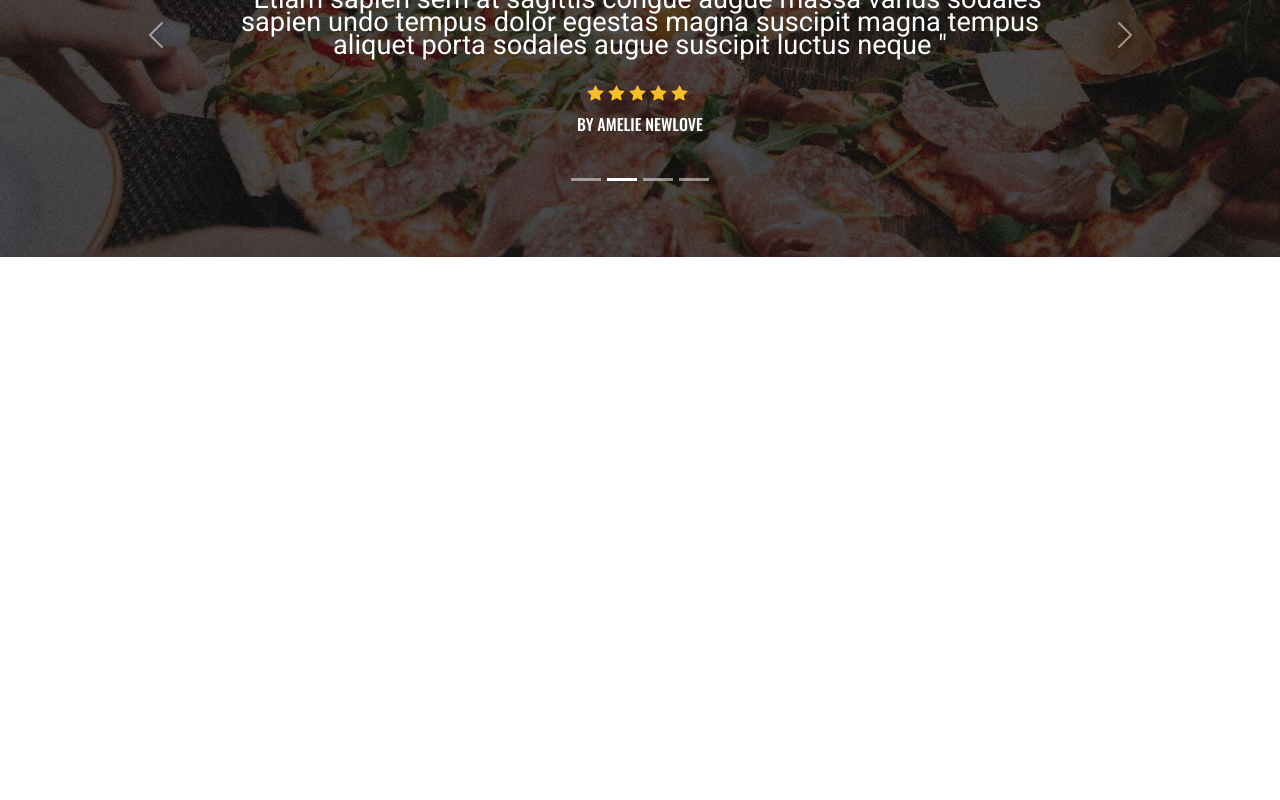
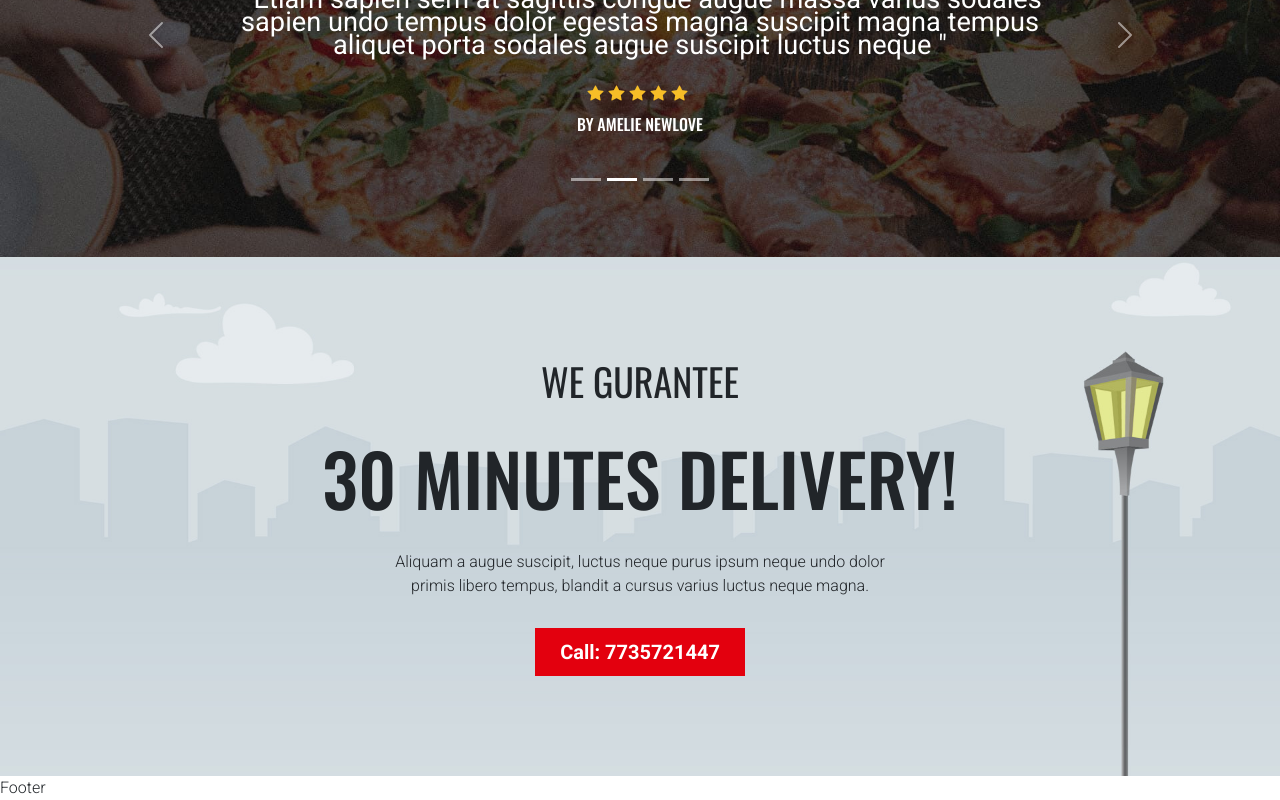
Before and after one commit to rjn45/React_food_app, a React (Create React App) app: page / in a window 1280 px wide. Shown: the part 6298-7098 px from the top of the page. Before the commit the page ends 6555 px from the top, so only its background shows below. Built offline with nearby package versions, Linux system fonts and the light colour scheme.

Commit message:
sectio 7 contact section added

```diff
--- a/src/component/Layouts/Layout.js
+++ b/src/component/Layouts/Layout.js
@@ -1,13 +1,13 @@
 import React, { Children } from 'react'
 import Header from './Header'
-// import Footer from './Footer'
+import Footer from './Footer'
 
 const Layout = ({children}) => {
   return (
     <>
     <Header />
     <div>{children}</div>
-    {/* <Footer /> */}
+    <Footer />
     </>
   )
 }
--- a/src/pages/Home/Home.js
+++ b/src/pages/Home/Home.js
@@ -7,6 +7,7 @@
 import Section4 from './Section4';
 import Section5 from './Section5';
 import Section6 from './Section6';
+import Section7 from './Section7';
 
 const Home = () => {
   return (
@@ -29,6 +30,9 @@
 
         {/* Home Section blog */}
         <Section6 />
+
+        {/* Home Section Contact */}
+        <Section7 />
       </Layout>
     </>
   )
--- /dev/null
+++ b/src/pages/Home/Section7.js
@@ -0,0 +1,28 @@
+import React from 'react'
+import { Container, Row, Carousel, Col } from "react-bootstrap";
+import { Link } from 'react-router-dom';
+
+function Section7 () {
+  return (
+    <section className='contact_section'>
+        <Container>
+            <Row className='justify-content-center'>
+                <Col sm={8} className="text-center">
+                    <h4>We Gurantee</h4>
+                    <h2>30 Minutes Delivery!</h2>
+                    <p>
+                        Aliquam a augue suscipit, luctus neque purus ipsum neque undo
+                        dolor primis libero tempus, blandit a cursus varius luctus neque
+                        magna.
+                    </p>
+                    <Link to="/" className='btn btn_red px-4 py-2 rounded-0'>
+                        Call: 7735721447
+                    </Link>
+                </Col>
+            </Row>
+        </Container>
+    </section>
+  )
+}
+
+export default Section7
--- a/src/styles/HomeStyle.css
+++ b/src/styles/HomeStyle.css
@@ -293,6 +293,7 @@
     background: url("../assets/blog/reviews.jpg") no-repeat center center;
     background-size: cover;
     background-attachment: fixed;
+    overflow: hidden;
 }
 
 .blog_section .user_img img{
@@ -319,12 +320,49 @@
     margin-bottom: 2rem;
 }
 
+/* Home Contact 8.0 */
+.contact_section{
+    background: url("../assets/footer/banner-1.jpg") no-repeat center center;
+    background-size: cover;
+    padding-top: 100px;
+    padding-bottom: 100px;
+}
+
+.contact_section h4{
+    font-size: 2.375rem;
+    font-weight: 400;
+    margin-bottom: 25px;
+}
+
+.contact_section h2{
+    font-size: 4.5rem;
+    margin-bottom: 25px;
+}
+
+.contact_section p{
+    width: 70%;
+    margin: 0 auto 30px;
+}
+
+.contact_section a{
+    font-size: 20px;
+    font-weight: 700;
+}
+
 /* Media Query Mobiles */
 
 @media (max-width: 1200px){
     /* Home Promotion 4.0 */
     .promotion_section h2{
         font-size: 2.25rem;
+    }
+
+    /* Home Contact 8.0 */
+    .contact_section h2{
+        font-size: 3.5rem;
+    }
+    .contact_section p{
+        width: 100%;
     }
 }
 
```
